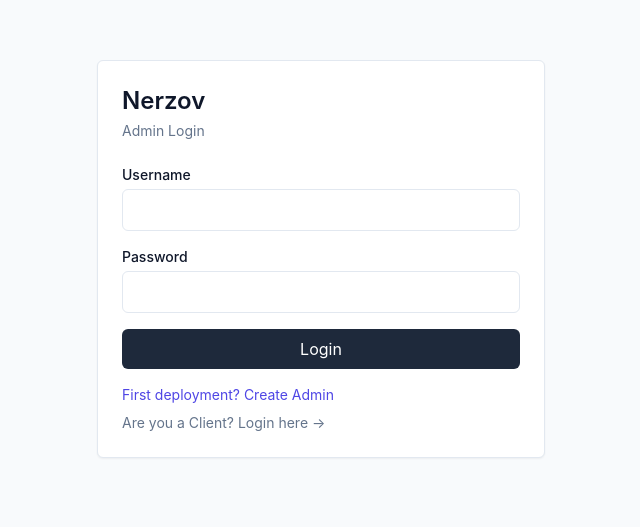
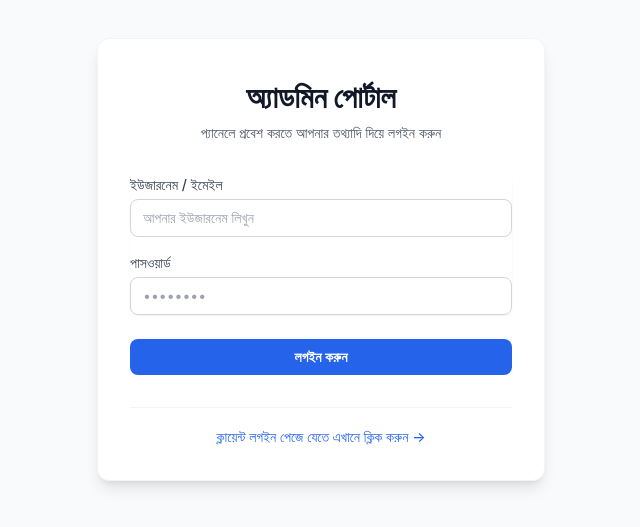
Before and after one commit to nerzov80-dev/nerzov-platform, a React (Vite) app: page / in a window 1280 px wide. Shown: the part 141-668 px from the top of the page, without its empty margins (319-959 px from the left). Built offline with nearby package versions, Linux system fonts and the light colour scheme.

Commit message:
Update AdminLoginPage.tsx

```diff
--- a/src/pages/AdminLoginPage.tsx
+++ b/src/pages/AdminLoginPage.tsx
@@ -1,9 +1,8 @@
-import { FormEvent, useState } from "react";
-import { login, type LoginResponse } from "../services/authApi";
+import { useState } from "react";
+import { ROLES } from "../../shared/constants";
 import type { UserRole } from "../../shared/constants";
 
-interface Props {
-  onLogin: (auth: {
+interface StoredAuth {
   token: string;
   user: {
     id: string;
@@ -11,48 +10,29 @@ interface Props {
     role: UserRole;
     clientId: string | null;
   };
-  }) => void;
-  onNavigate?: (path: string) => void;
 }
 
-export default function AdminLoginPage({ onLogin, onNavigate }: Props) {
+interface AdminLoginPageProps {
+  onLogin: (auth: StoredAuth) => void;
+  onNavigate?: (to: string) => void;
+}
+
+export default function AdminLoginPage({
+  onLogin,
+  onNavigate,
+}: AdminLoginPageProps) {
   const [username, setUsername] = useState("");
   const [password, setPassword] = useState("");
-  const [setupMode, setSetupMode] = useState(false);
-  const [error, setError] = useState("");
-  const [busy, setBusy] = useState(false);
+  const [error, setError] = useState<string | null>(null);
+  const [loading, setLoading] = useState(false);
 
-  const submit = async (event: FormEvent) => {
-    event.preventDefault();
-    setError("");
-    setBusy(true);
+  const handleSubmit = async (e: React.FormEvent) => {
+    e.preventDefault();
+    setError(null);
+    setLoading(true);
 
     try {
-      const result = await login(username, password);
-
-      if (result.user.role !== "admin") {
-        throw new Error("This account is not an admin account.");
-      }
-
-      onLogin(result);
-    } catch (err) {
-      setError(
-        err instanceof Error
-          ? err.message
-          : "Unable to login.",
-      );
-    } finally {
-      setBusy(false);
-    }
-  };
-
-  const setup = async (event: FormEvent) => {
-    event.preventDefault();
-    setError("");
-    setBusy(true);
-
-    try {
-      const response = await fetch("/api/auth/setup", {
+      const response = await fetch("/api/auth/login", {
         method: "POST",
         headers: {
           "Content-Type": "application/json",
@@ -60,115 +40,106 @@ export default function AdminLoginPage({ onLogin, onNavigate }: Props) {
         body: JSON.stringify({
           username,
           password,
+          role: ROLES.ADMIN,
         }),
       });
 
-      const data = (await response.json()) as LoginResponse & { error?: string };
+      const data = await response.json();
 
       if (!response.ok) {
-        throw new Error(data.error || "Setup failed.");
+        throw new Error(
+          data.message || "লগইন ব্যর্থ হয়েছে। ইউজারনেম ও পাসওয়ার্ড পরীক্ষা করুন।"
+        );
       }
 
       onLogin(data);
-    } catch (err) {
-      setError(
-        err instanceof Error
-          ? err.message
-          : "Setup failed.",
-      );
+    } catch (err: any) {
+      setError(err.message || "সার্ভারে যোগাযোগ করতে সমস্যা হচ্ছে।");
     } finally {
-      setBusy(false);
+      setLoading(false);
     }
   };
 
   return (
-    <div className="flex min-h-screen items-center justify-center bg-surface px-4">
-      <div className="w-full max-w-md rounded-md border border-border bg-background p-6 shadow-sm">
-        <div className="mb-6">
-          <h1 className="text-2xl font-semibold">Nerzov</h1>
-          <p className="mt-1 text-sm text-muted">
-            {setupMode ? "Create the first Admin account" : "Admin Login"}
+    <div className="flex min-h-screen items-center justify-center bg-gray-50 px-4 py-12 sm:px-6 lg:px-8">
+      <div className="w-full max-w-md space-y-8 rounded-xl bg-white p-8 shadow-lg border border-gray-100">
+        <div>
+          <h2 className="mt-2 text-center text-3xl font-extrabold text-gray-900">
+            অ্যাডমিন পোর্টাল
+          </h2>
+          <p className="mt-2 text-center text-sm text-gray-600">
+            প্যানেলে প্রবেশ করতে আপনার তথ্যাদি দিয়ে লগইন করুন
           </p>
         </div>
 
-        <form
-          onSubmit={setupMode ? setup : submit}
-          className="space-y-4"
-        >
-          <div>
-            <label className="mb-1 block text-sm font-medium">
-              Username
-            </label>
-            <input
-              value={username}
-              onChange={(e) => setUsername(e.target.value)}
-              required
-              minLength={3}
-              className="w-full rounded-md border border-border px-3 py-2 outline-none focus:border-accent"
-              autoComplete="username"
-            />
-          </div>
-
-          <div>
-            <label className="mb-1 block text-sm font-medium">
-              Password
-            </label>
-            <input
-              type="password"
-              value={password}
-              onChange={(e) => setPassword(e.target.value)}
-              required
-              minLength={8}
-              className="w-full rounded-md border border-border px-3 py-2 outline-none focus:border-accent"
-              autoComplete={
-                setupMode ? "new-password" : "current-password"
-              }
-            />
-          </div>
-
         {error && (
-            <div className="rounded-md bg-danger px-3 py-2 text-sm text-white">
+          <div className="rounded-md bg-red-50 p-4 border border-red-200 text-sm text-red-700">
             {error}
           </div>
         )}
 
+        <form className="mt-8 space-y-6" onSubmit={handleSubmit}>
+          <div className="space-y-4 rounded-md shadow-sm">
+            <div>
+              <label
+                htmlFor="username"
+                className="block text-sm font-medium text-gray-700 mb-1"
+              >
+                ইউজারনেম / ইমেইল
+              </label>
+              <input
+                id="username"
+                name="username"
+                type="text"
+                required
+                value={username}
+                onChange={(e) => setUsername(e.target.value)}
+                className="relative block w-full rounded-lg border border-gray-300 px-3 py-2 text-gray-900 placeholder-gray-400 focus:z-10 focus:border-blue-500 focus:outline-none focus:ring-blue-500 sm:text-sm"
+                placeholder="আপনার ইউজারনেম লিখুন"
+              />
+            </div>
+            <div>
+              <label
+                htmlFor="password"
+                className="block text-sm font-medium text-gray-700 mb-1"
+              >
+                পাসওয়ার্ড
+              </label>
+              <input
+                id="password"
+                name="password"
+                type="password"
+                required
+                value={password}
+                onChange={(e) => setPassword(e.target.value)}
+                className="relative block w-full rounded-lg border border-gray-300 px-3 py-2 text-gray-900 placeholder-gray-400 focus:z-10 focus:border-blue-500 focus:outline-none focus:ring-blue-500 sm:text-sm"
+                placeholder="••••••••"
+              />
+            </div>
+          </div>
+
+          <div>
             <button
               type="submit"
-            disabled={busy}
-            className="w-full rounded-md bg-primary px-4 py-2 text-white disabled:opacity-50"
+              disabled={loading}
+              className="group relative flex w-full justify-center rounded-lg bg-blue-600 px-4 py-2 text-sm font-semibold text-white hover:bg-blue-700 focus:outline-none focus:ring-2 focus:ring-blue-500 focus:ring-offset-2 disabled:opacity-50 transition-colors"
             >
-            {busy
-              ? "Please wait..."
-              : setupMode
-                ? "Create Admin"
-                : "Login"}
+              {loading ? "লগইন হচ্ছে..." : "লগইন করুন"}
             </button>
+          </div>
         </form>
 
-        <div className="mt-4 flex flex-col gap-2">
-          <button
-            type="button"
-            onClick={() => {
-              setSetupMode((value) => !value);
-              setError("");
-            }}
-            className="text-left text-sm text-accent"
-          >
-            {setupMode
-              ? "Already have an account? Login"
-              : "First deployment? Create Admin"}
-          </button>
-
         {onNavigate && (
+          <div className="text-center pt-4 border-t border-gray-100">
             <button
               type="button"
               onClick={() => onNavigate("/client/login")}
-              className="text-left text-sm text-muted hover:underline"
+              className="text-sm font-medium text-blue-600 hover:text-blue-500"
             >
-              Are you a Client? Login here →
+              ক্লায়েন্ট লগইন পেজে যেতে এখানে ক্লিক করুন →
             </button>
+          </div>
         )}
-        </div>
       </div>
     </div>
   );
```
Lines whose indentation alone changed are shown as unchanged.
